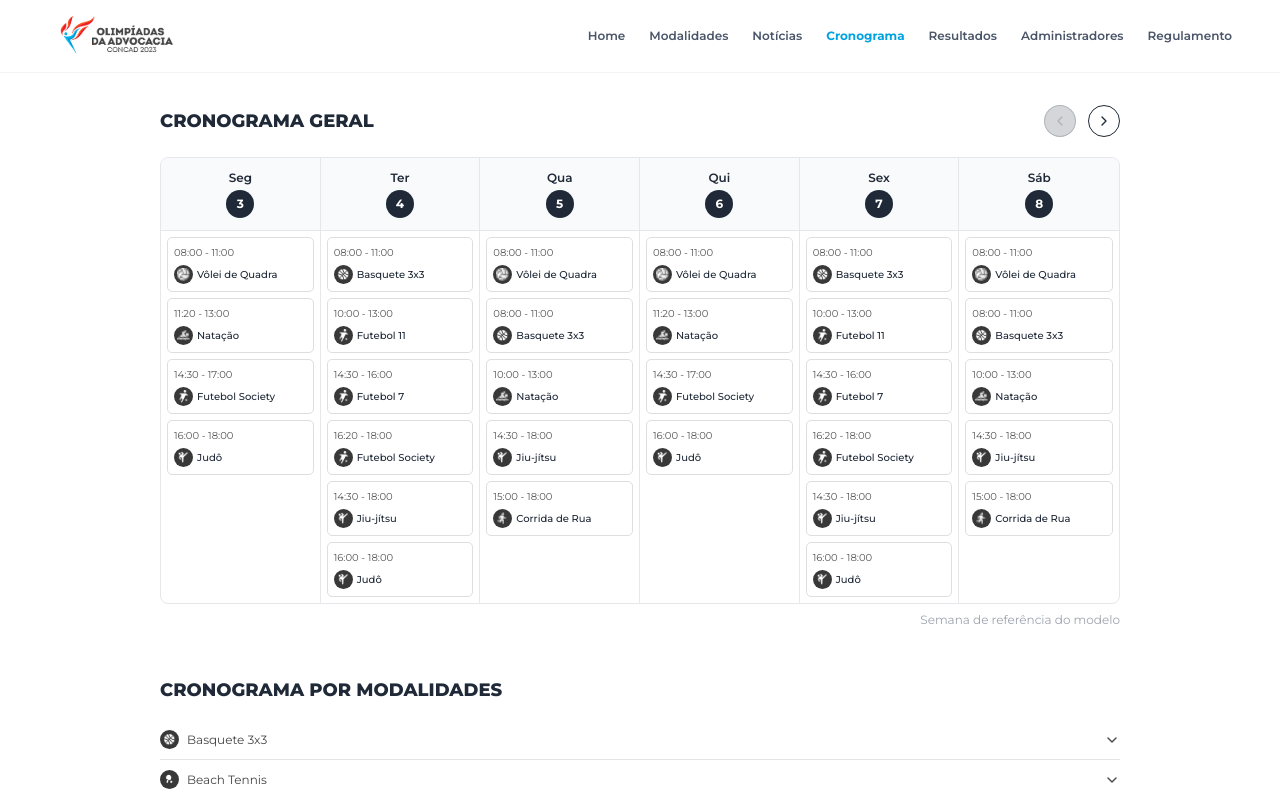
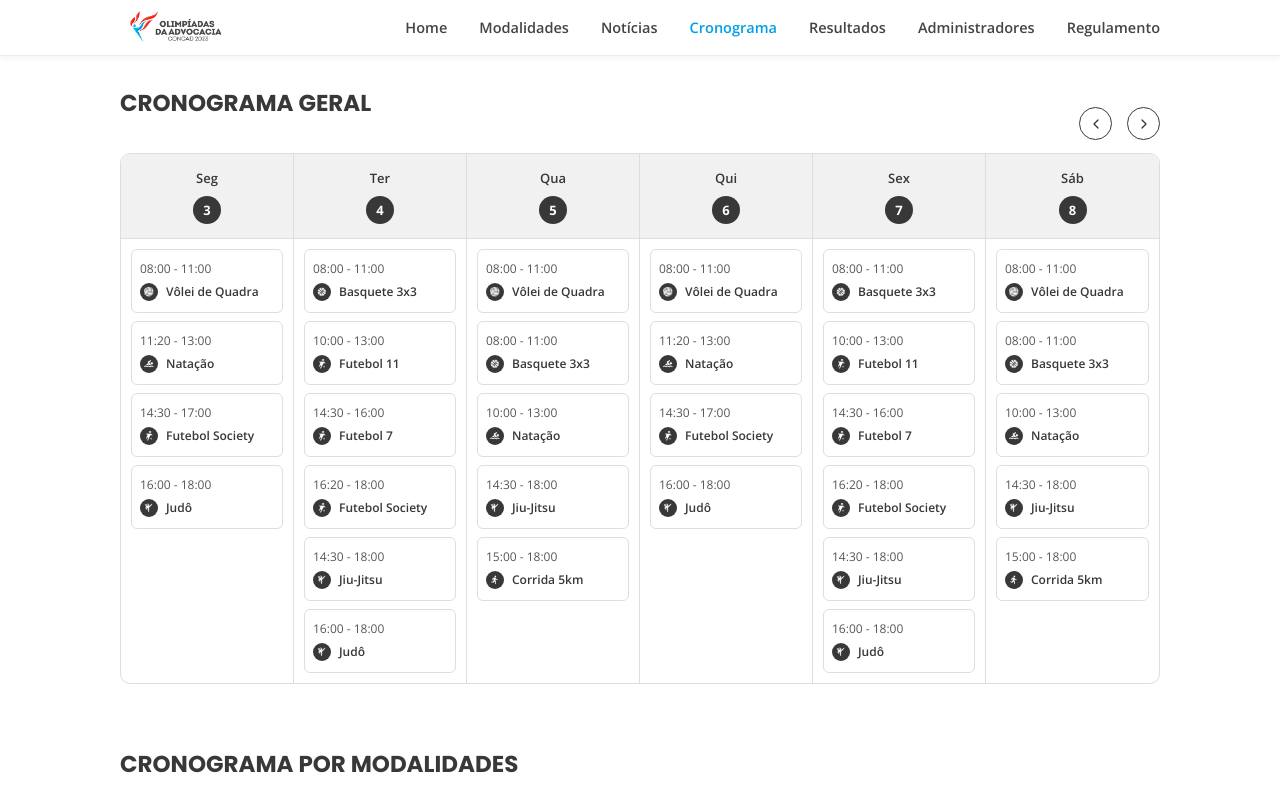
Before and after one commit to lariescolar/winx, a plain HTML site: page cronograma.html in a window 1280 px wide. Shown: the top 797 px of the page. Drawn offline with nearby package versions, Linux system fonts and the light colour scheme.

Commit message:
feat: finaliza página de cronograma com DaisyUI (refs #16)

```diff
--- a/cronograma.html
+++ b/cronograma.html
@@ -5,71 +5,70 @@
   <meta name="viewport" content="width=device-width, initial-scale=1.0">
   <title>Cronograma - Olimpíadas da Advocacia</title>
 
+  <link href="https://cdn.jsdelivr.net/npm/daisyui@4.12.10/dist/full.min.css" rel="stylesheet">
+  <script src="https://cdn.tailwindcss.com"></script>
+
   <link rel="preconnect" href="https://fonts.googleapis.com">
   <link rel="preconnect" href="https://fonts.gstatic.com" crossorigin>
-  <link href="https://fonts.googleapis.com/css2?family=Montserrat:wght@400;500;600;700;800&display=swap" rel="stylesheet">
+  <link href="https://fonts.googleapis.com/css2?family=Poppins:wght@700&family=Open+Sans:wght@400;600;700&display=swap" rel="stylesheet">
 
-  <link href="https://cdn.jsdelivr.net/npm/daisyui@4.12.10/dist/full.min.css" rel="stylesheet">
-  <script src="https://cdn.tailwindcss.com"></script>
+  <!-- Identidade visual do projeto: fontes e cor principal -->
+  <script>
+    tailwind.config = {
+      theme: {
+        extend: {
+          fontFamily: {
+            sans: ['"Open Sans"', 'Arial', 'sans-serif'],
+            title: ['Poppins', 'Arial', 'sans-serif']
+          },
+          colors: { brand: '#009fe3' }
+        }
+      }
+    }
+  </script>
 </head>
 
-<body class="min-h-screen flex flex-col bg-white font-[Montserrat,sans-serif] text-gray-800 antialiased">
+<body class="bg-white font-sans text-base text-[#383838]">
+  <div class="flex min-h-screen w-full flex-col bg-white">
 
-  <header class="sticky top-0 z-50 border-b border-gray-100 bg-white">
-    <div class="navbar mx-auto flex max-w-7xl items-center justify-between px-4 py-3 md:px-12">
-
-      <a href="index.html" class="flex flex-1 items-center">
-        <img
-          src="assets/img/logo-olimpiadas.png"
-          alt="Olimpíadas da Advocacia CONCAD 2023"
-          class="h-10 object-contain md:h-12"
-        >
+    <!-- Header institucional (navbar DaisyUI) -->
+    <header class="border-b border-[#ececec] shadow-[0_2px_6px_#0000000d]">
+      <div class="navbar mx-auto h-[55px] min-h-[55px] w-full max-w-[1216px] justify-between gap-6 px-[88px] py-0 max-[1100px]:px-12 max-[760px]:h-auto max-[760px]:flex-col max-[760px]:items-start max-[760px]:gap-2.5 max-[760px]:py-3 max-[650px]:px-4">
+        <a href="index.html" class="shrink-0" aria-label="Olimpíadas da Advocacia">
+          <img class="h-[39px] w-auto" src="assets/img/logo-olimpiadas.png" alt="Olimpíadas da Advocacia CONCAD 2023">
         </a>
 
-      <nav class="hidden items-center gap-6 text-xs font-semibold lg:flex">
-        <a href="index.html" class="text-[#4a5568] hover:text-[#00a3e0]">Home</a>
-        <a href="modalidades.html" class="text-[#4a5568] hover:text-[#00a3e0]">Modalidades</a>
-        <a href="noticias.html" class="text-[#4a5568] hover:text-[#00a3e0]">Notícias</a>
-        <a href="cronograma.html" class="font-bold text-[#00a3e0]">Cronograma</a>
-        <a href="#" class="text-[#4a5568] hover:text-[#00a3e0]">Resultados</a>
-        <a href="#" class="text-[#4a5568] hover:text-[#00a3e0]">Administradores</a>
-        <a href="#" class="text-[#4a5568] hover:text-[#00a3e0]">Regulamento</a>
-      </nav>
-
-      <div class="dropdown dropdown-end lg:hidden">
-        <button tabindex="0" class="btn btn-ghost btn-circle" aria-label="Abrir menu">
-          <svg xmlns="http://www.w3.org/2000/svg" class="h-6 w-6" fill="none" viewBox="0 0 24 24" stroke="currentColor">
-            <path stroke-linecap="round" stroke-linejoin="round" stroke-width="2" d="M4 6h16M4 12h16M4 18h16"/>
-          </svg>
-        </button>
-
-        <ul tabindex="0" class="menu dropdown-content z-10 mt-3 w-56 rounded-box border border-gray-100 bg-white p-2 shadow-xl">
-          <li><a href="index.html">Home</a></li>
-          <li><a href="modalidades.html">Modalidades</a></li>
-          <li><a href="noticias.html">Notícias</a></li>
-          <li><a href="cronograma.html" class="font-bold text-[#00a3e0]">Cronograma</a></li>
-          <li><a href="modalidade.html">Detalhe da modalidade</a></li>
-          <li><a href="noticia.html">Notícia</a></li>
+        <ul class="menu menu-horizontal flex-wrap gap-x-8 gap-y-2 p-0">
+          <li><a class="!p-0 !bg-transparent hover:!bg-transparent focus:!bg-transparent active:!bg-transparent text-[14.5px] font-semibold text-[#444] hover:!text-brand focus:!text-[#444]" href="index.html">Home</a></li>
+          <li><a class="!p-0 !bg-transparent hover:!bg-transparent focus:!bg-transparent active:!bg-transparent text-[14.5px] font-semibold text-[#444] hover:!text-brand focus:!text-[#444]" href="modalidades.html">Modalidades</a></li>
+          <li><a class="!p-0 !bg-transparent hover:!bg-transparent focus:!bg-transparent active:!bg-transparent text-[14.5px] font-semibold text-[#444] hover:!text-brand focus:!text-[#444]" href="noticias.html">Notícias</a></li>
+          <li><a class="!p-0 !bg-transparent hover:!bg-transparent focus:!bg-transparent active:!bg-transparent text-[14.5px] font-semibold !text-brand" href="cronograma.html" aria-current="page">Cronograma</a></li>
+          <li><a class="!p-0 !bg-transparent hover:!bg-transparent focus:!bg-transparent active:!bg-transparent text-[14.5px] font-semibold text-[#444] hover:!text-brand focus:!text-[#444]" href="#">Resultados</a></li>
+          <li><a class="!p-0 !bg-transparent hover:!bg-transparent focus:!bg-transparent active:!bg-transparent text-[14.5px] font-semibold text-[#444] hover:!text-brand focus:!text-[#444]" href="#">Administradores</a></li>
+          <li><a class="!p-0 !bg-transparent hover:!bg-transparent focus:!bg-transparent active:!bg-transparent text-[14.5px] font-semibold text-[#444] hover:!text-brand focus:!text-[#444]" href="#">Regulamento</a></li>
         </ul>
-      </div>
-
       </div>
     </header>
 
-  <main class="mx-auto w-full max-w-5xl flex-grow px-4 py-8 md:px-8">
+    <main class="mx-auto w-full max-w-[1216px] flex-1 px-[88px] pb-[107px] pt-[31px] max-[1100px]:px-12 max-[650px]:px-4">
 
+      <!-- Cronograma geral -->
       <section>
-      <div class="mb-5 flex items-center justify-between gap-3">
-        <h1 class="text-lg font-extrabold uppercase">Cronograma geral</h1>
+        <div class="mb-[13px] flex items-start justify-between gap-3">
+          <h1 class="font-title text-[23px] font-bold uppercase leading-8 text-[#383838]">Cronograma geral</h1>
 
-        <div class="flex gap-3">
-          <button id="anterior" class="btn btn-circle btn-sm btn-outline" aria-label="Semana anterior">
+          <div class="mt-5 flex gap-[15px]">
+            <button id="anterior" type="button"
+              class="btn btn-circle btn-outline h-[33px] min-h-[33px] w-[33px] border-[#383838] bg-transparent p-0 text-[#383838] hover:border-[#383838] hover:bg-[#383838] hover:text-white"
+              aria-label="Semana anterior">
               <svg class="h-4 w-4" viewBox="0 0 24 24" fill="none" stroke="currentColor">
                 <path d="m15 18-6-6 6-6" stroke-width="2" stroke-linecap="round" stroke-linejoin="round"/>
               </svg>
             </button>
 
-          <button id="proximo" class="btn btn-circle btn-sm btn-outline" aria-label="Próxima semana">
+            <button id="proximo" type="button"
+              class="btn btn-circle btn-outline h-[33px] min-h-[33px] w-[33px] border-[#383838] bg-transparent p-0 text-[#383838] hover:border-[#383838] hover:bg-[#383838] hover:text-white"
+              aria-label="Próxima semana">
               <svg class="h-4 w-4" viewBox="0 0 24 24" fill="none" stroke="currentColor">
                 <path d="m9 18 6-6-6-6" stroke-width="2" stroke-linecap="round" stroke-linejoin="round"/>
               </svg>
@@ -77,49 +76,47 @@
           </div>
         </div>
 
-      <div id="calendario" class="grid grid-cols-2 overflow-x-auto rounded-lg border border-gray-200 sm:grid-cols-3 lg:grid-cols-6"></div>
-
-      <p id="semana-info" class="mt-2 text-right text-xs text-gray-400"></p>
+        <div class="overflow-x-auto rounded-[10px] border border-[#dddddd]">
+          <div id="calendario" class="grid min-w-[840px] grid-cols-6"></div>
+        </div>
       </section>
 
-    <section class="mt-12">
-      <h2 class="mb-4 text-lg font-extrabold uppercase">Cronograma por modalidades</h2>
+      <!-- Cronograma por modalidades -->
+      <section class="mt-16">
+        <h2 class="mb-[14px] font-title text-[23px] font-bold uppercase leading-8 text-[#383838]">Cronograma por modalidades</h2>
         <div id="modalidades" class="w-full"></div>
       </section>
 
     </main>
 
-  <footer class="mt-auto border-t border-gray-200 bg-[#f4f4f4] py-6">
-    <div class="mx-auto flex max-w-5xl flex-col items-center justify-between gap-4 px-4 text-xs text-gray-500 sm:flex-row md:px-8">
-      <a href="index.html">
-        <img
-          src="assets/img/logo-olimpiadas.png"
-          alt="Olimpíadas da Advocacia"
-          class="h-9 object-contain"
-        >
-      </a>
-
+    <!-- Footer institucional (footer DaisyUI) -->
+    <footer class="footer h-[94px] items-center bg-[#f2f2f2] p-0 text-xs text-[#555] max-[650px]:h-auto">
+      <div class="mx-auto flex w-full max-w-[1216px] items-center justify-between gap-4 px-[88px] max-[1100px]:px-12 max-[650px]:flex-col max-[650px]:items-start max-[650px]:gap-1.5 max-[650px]:px-4 max-[650px]:py-4">
+        <span class="font-semibold text-[#444]">I Olimpíadas da Advocacia 2023</span>
         <span>2023 HC Sports. Todos os direitos reservados.</span>
       </div>
     </footer>
+
+  </div>
 
   <script>
     const imagensEsportes = {
       'Basquete 3x3': 'assets/img/basquete-logo.png',
       'Beach Tennis': 'assets/img/beach-tenis.png',
       'Corrida de Rua': 'assets/img/corrida-logo.png',
+      'Corrida 5km': 'assets/img/corrida-logo.png',
       'Crossfit': 'assets/img/crossfit-logo.png',
       'Futebol 11': 'assets/img/futebol-logo.png',
       'Futebol 7': 'assets/img/futebol-logo.png',
       'Futebol Society': 'assets/img/futebol-logo.png',
       'Futebol de Mesa': 'assets/img/futebol-logo.png',
       'Futevôlei': 'assets/img/volei-logo.png',
-      'Jiu-jítsu': 'assets/img/luta-logo.png',
+      'Jiu-Jitsu': 'assets/img/luta-logo.png',
       'Judô': 'assets/img/luta-logo.png',
       'Natação': 'assets/img/natacao-logo.png',
       'Sinuca': 'assets/img/sinuca-logo.png',
       'Tênis': 'assets/img/tenis-logo.png',
-      'Tênis de Mesa': 'assets/img/tenis-logo.png',
+      'Tênis de Mesa': 'assets/img/beach-tenis.png',
       'Tiro Esportivo': 'assets/img/tiro-logo.png',
       'Vôlei de Quadra': 'assets/img/volei-logo.png',
       'Vôlei de Praia': 'assets/img/volei-logo.png',
@@ -129,7 +126,6 @@
     const dias = [
       {
         nome: 'Seg',
-        numero: 3,
         jogos: [
           ['08:00 - 11:00', 'Vôlei de Quadra'],
           ['11:20 - 13:00', 'Natação'],
@@ -139,30 +135,27 @@
       },
       {
         nome: 'Ter',
-        numero: 4,
         jogos: [
           ['08:00 - 11:00', 'Basquete 3x3'],
           ['10:00 - 13:00', 'Futebol 11'],
           ['14:30 - 16:00', 'Futebol 7'],
           ['16:20 - 18:00', 'Futebol Society'],
-          ['14:30 - 18:00', 'Jiu-jítsu'],
+          ['14:30 - 18:00', 'Jiu-Jitsu'],
           ['16:00 - 18:00', 'Judô']
         ]
       },
       {
         nome: 'Qua',
-        numero: 5,
         jogos: [
           ['08:00 - 11:00', 'Vôlei de Quadra'],
           ['08:00 - 11:00', 'Basquete 3x3'],
           ['10:00 - 13:00', 'Natação'],
-          ['14:30 - 18:00', 'Jiu-jítsu'],
-          ['15:00 - 18:00', 'Corrida de Rua']
+          ['14:30 - 18:00', 'Jiu-Jitsu'],
+          ['15:00 - 18:00', 'Corrida 5km']
         ]
       },
       {
         nome: 'Qui',
-        numero: 6,
         jogos: [
           ['08:00 - 11:00', 'Vôlei de Quadra'],
           ['11:20 - 13:00', 'Natação'],
@@ -172,25 +165,23 @@
       },
       {
         nome: 'Sex',
-        numero: 7,
         jogos: [
           ['08:00 - 11:00', 'Basquete 3x3'],
           ['10:00 - 13:00', 'Futebol 11'],
           ['14:30 - 16:00', 'Futebol 7'],
           ['16:20 - 18:00', 'Futebol Society'],
-          ['14:30 - 18:00', 'Jiu-jítsu'],
+          ['14:30 - 18:00', 'Jiu-Jitsu'],
           ['16:00 - 18:00', 'Judô']
         ]
       },
       {
         nome: 'Sáb',
-        numero: 8,
         jogos: [
           ['08:00 - 11:00', 'Vôlei de Quadra'],
           ['08:00 - 11:00', 'Basquete 3x3'],
           ['10:00 - 13:00', 'Natação'],
-          ['14:30 - 18:00', 'Jiu-jítsu'],
-          ['15:00 - 18:00', 'Corrida de Rua']
+          ['14:30 - 18:00', 'Jiu-Jitsu'],
+          ['15:00 - 18:00', 'Corrida 5km']
         ]
       }
     ];
@@ -205,7 +196,7 @@
       'Futebol Society',
       'Futebol de Mesa',
       'Futevôlei',
-      'Jiu-jítsu',
+      'Jiu-Jitsu',
       'Judô',
       'Natação',
       'Sinuca',
@@ -225,50 +216,49 @@
       ['04/07/2023', '15h00', 'Lorem Ipsum is simply dummy text', 'Jogo 5', 'Grupo A', '2º melhor colocado x 3º melhor colocado']
     ];
 
-    function criarIcone(modalidade) {
+    // Ícone redondo: pequeno (calendário) ou grande (lista de modalidades)
+    function criarIcone(modalidade, grande = false, ativo = false) {
       const caminho = imagensEsportes[modalidade];
+      const circulo = grande ? 'h-6 w-6' : 'h-[18px] w-[18px]';
+      const imagem = grande ? 'h-3.5 w-3.5' : 'h-2.5 w-2.5';
+      const fundo = ativo ? 'bg-brand' : 'bg-[#383838]';
 
-      if (caminho) {
       return `
-          <span class="inline-flex h-[19px] w-[19px] shrink-0 items-center justify-center overflow-hidden rounded-full bg-[#383838]">
-            <img src="${caminho}" alt="" class="h-[13px] w-[13px] object-contain">
+        <span data-icone class="inline-flex ${circulo} shrink-0 items-center justify-center overflow-hidden rounded-full ${fundo}">
+          ${caminho ? `<img src="${caminho}" alt="" class="${imagem} object-contain brightness-0 invert">` : ''}
         </span>
       `;
     }
 
-      return `
-        <span class="inline-flex h-[19px] w-[19px] shrink-0 items-center justify-center overflow-hidden rounded-full bg-[#383838]"></span>
-      `;
-    }
-
     const calendario = document.getElementById('calendario');
-    const semanaInfo = document.getElementById('semana-info');
+    const dataBase = new Date(2023, 6, 3); // segunda-feira, 03/07/2023
     let deslocamentoSemana = 0;
 
     function mostrarCalendario() {
       calendario.innerHTML = '';
 
-      dias.forEach((dia) => {
+      dias.forEach((dia, posicao) => {
+        const data = new Date(dataBase);
+        data.setDate(dataBase.getDate() + posicao + deslocamentoSemana * 7);
+
         const coluna = document.createElement('div');
-        coluna.className = 'min-w-0 border-r border-gray-200 last:border-r-0';
-
-        const numero = dia.numero + deslocamentoSemana * 7;
+        coluna.className = 'min-w-0 border-r border-[#dddddd] last:border-r-0';
 
         coluna.innerHTML = `
-          <div class="border-b border-gray-200 bg-gray-50 px-2 py-3 text-center">
-            <div class="text-xs font-semibold">${dia.nome}</div>
+          <div class="flex flex-col items-center gap-2 border-b border-[#dddddd] bg-[#f1f1f1] py-[14px]">
+            <span class="text-[13px] font-semibold leading-5">${dia.nome}</span>
 
-            <div class="mx-auto mt-1 flex h-7 w-7 items-center justify-center rounded-full bg-gray-800 text-xs font-bold text-white">
-              ${numero}
-            </div>
+            <span class="flex h-7 w-7 items-center justify-center rounded-full bg-[#383838] text-[13px] font-bold text-white">
+              ${data.getDate()}
+            </span>
           </div>
 
-          <div class="flex flex-col gap-1.5 p-1.5">
+          <div class="flex flex-col gap-2 p-2.5">
             ${dia.jogos.map(jogo => `
-              <div class="min-w-0 rounded-[5px] border border-[#dedede] bg-white px-1.5 py-[7px]">
-                <p class="mb-[5px] text-[10px] text-[#555]">${jogo[0]}</p>
+              <div class="min-w-0 rounded-md border border-[#dedede] bg-white px-2 py-[11px]">
+                <p class="mb-1.5 text-xs leading-4 text-[#555]">${jogo[0]}</p>
 
-                <div class="flex items-center gap-1 text-[10px] font-medium leading-[1.4]">
+                <div class="flex items-center gap-2 text-xs font-semibold leading-[18px]">
                   ${criarIcone(jogo[1])}
                   <span>${jogo[1]}</span>
                 </div>
@@ -279,23 +269,23 @@
 
         calendario.appendChild(coluna);
       });
-
-      semanaInfo.textContent = deslocamentoSemana === 0
-        ? 'Semana de referência do modelo'
-        : `Visualização ${deslocamentoSemana > 0 ? '+' : ''}${deslocamentoSemana} semana(s)`;
-
-      document.getElementById('anterior').disabled = deslocamentoSemana <= 0;
     }
 
     function montarTabela(jogos) {
+      const larguras = ['w-[11.7%]', 'w-[8.5%]', 'w-[26.1%]', 'w-[8.3%]', 'w-[9.6%]', 'w-[35.8%]'];
+      const destaque = [0, 1, 5]; // colunas em negrito
+
       return `
-        <div class="overflow-x-auto rounded-lg border border-gray-200">
-          <table class="w-full border-collapse">
+        <div class="overflow-x-auto rounded-[10px] border border-[#e5e5e5]">
+          <table class="w-full min-w-[760px] table-fixed border-collapse">
+            <colgroup>
+              ${larguras.map(largura => `<col class="${largura}">`).join('')}
+            </colgroup>
             <tbody>
-              ${jogos.map(jogo => `
-                <tr>
-                  ${jogo.map(celula => `
-                    <td class="whitespace-nowrap border border-[#e5e5e5] p-3 text-left text-[11px] max-sm:p-2 max-sm:text-[10px]">
+              ${jogos.map((jogo, linha) => `
+                <tr class="${linha > 0 ? 'border-t border-[#e5e5e5]' : ''}">
+                  ${jogo.map((celula, coluna) => `
+                    <td class="px-[15px] py-[15px] text-left text-[13px] leading-5 ${coluna > 0 ? 'border-l border-[#e5e5e5]' : ''} ${destaque.includes(coluna) ? 'font-semibold text-[#383838]' : 'text-[#666]'}">
                       ${celula}
                     </td>
                   `).join('')}
@@ -314,27 +304,27 @@
         const aberta = modalidade === 'Futebol 11';
 
         return `
-          <div class="border-b border-[#e5e5e5]">
+          <div data-item class="${aberta ? '' : 'border-b border-[#e5e5e5]'}">
             <button
               type="button"
-              class="flex w-full items-center gap-2 py-2.5 text-left text-xs ${aberta ? 'text-[#00a3e0]' : 'text-[#444]'}"
+              class="flex w-full items-center gap-2.5 py-4 pr-5 text-left text-base ${aberta ? 'text-brand' : 'text-[#444]'}"
               aria-expanded="${aberta}"
               aria-controls="modalidade-${indice}"
               id="botao-modalidade-${indice}"
             >
-              ${criarIcone(modalidade)}
+              ${criarIcone(modalidade, true, aberta)}
 
-              <span>${modalidade}</span>
+              <span class="leading-6">${modalidade}</span>
 
-              <svg class="ml-auto h-4 w-4 shrink-0 transition-transform duration-200 ${aberta ? 'rotate-180' : ''}" viewBox="0 0 24 24" fill="none" stroke="currentColor">
+              <svg class="ml-auto h-5 w-5 shrink-0 transition-transform duration-200 ${aberta ? 'rotate-180' : ''}" viewBox="0 0 24 24" fill="none" stroke="currentColor">
                 <path d="m6 9 6 6 6-6" stroke-width="2" stroke-linecap="round" stroke-linejoin="round"/>
               </svg>
             </button>
 
-            <div id="modalidade-${indice}" class="${aberta ? 'pb-3' : 'hidden'}">
+            <div id="modalidade-${indice}" class="${aberta ? 'pb-2 pt-2' : 'hidden'}">
               ${aberta
                 ? montarTabela(jogosFutebol)
-                : '<p class="pb-3 pl-7 text-xs text-gray-500">Horários e confrontos a confirmar.</p>'
+                : '<p class="pb-3 pl-9 text-sm text-gray-500">Horários e confrontos a confirmar.</p>'
               }
             </div>
           </div>
@@ -344,35 +334,36 @@
       listaModalidades.forEach((modalidade, indice) => {
         const botao = document.getElementById(`botao-modalidade-${indice}`);
         const conteudo = document.getElementById(`modalidade-${indice}`);
+        const item = botao.closest('[data-item]');
 
         botao.addEventListener('click', () => {
           const estavaAberta = botao.getAttribute('aria-expanded') === 'true';
           const icone = botao.querySelector('svg');
-          const circulo = botao.querySelector('span.inline-flex');
+          const circulo = botao.querySelector('[data-icone]');
 
           botao.setAttribute('aria-expanded', String(!estavaAberta));
 
           conteudo.classList.toggle('hidden', estavaAberta);
-          conteudo.classList.toggle('pb-3', !estavaAberta);
+          conteudo.classList.toggle('pb-2', !estavaAberta);
+          conteudo.classList.toggle('pt-2', !estavaAberta);
 
-          botao.classList.toggle('text-[#00a3e0]', !estavaAberta);
+          item.classList.toggle('border-b', estavaAberta);
+          item.classList.toggle('border-[#e5e5e5]', estavaAberta);
+
+          botao.classList.toggle('text-brand', !estavaAberta);
           botao.classList.toggle('text-[#444]', estavaAberta);
 
           icone.classList.toggle('rotate-180', !estavaAberta);
 
-          if (circulo) {
-            circulo.classList.toggle('bg-[#00a3e0]', !estavaAberta);
+          circulo.classList.toggle('bg-brand', !estavaAberta);
           circulo.classList.toggle('bg-[#383838]', estavaAberta);
-          }
         });
       });
     }
 
     document.getElementById('anterior').addEventListener('click', () => {
-      if (deslocamentoSemana > 0) {
       deslocamentoSemana--;
       mostrarCalendario();
-      }
     });
 
     document.getElementById('proximo').addEventListener('click', () => {
```
Lines whose indentation alone changed are shown as unchanged.
